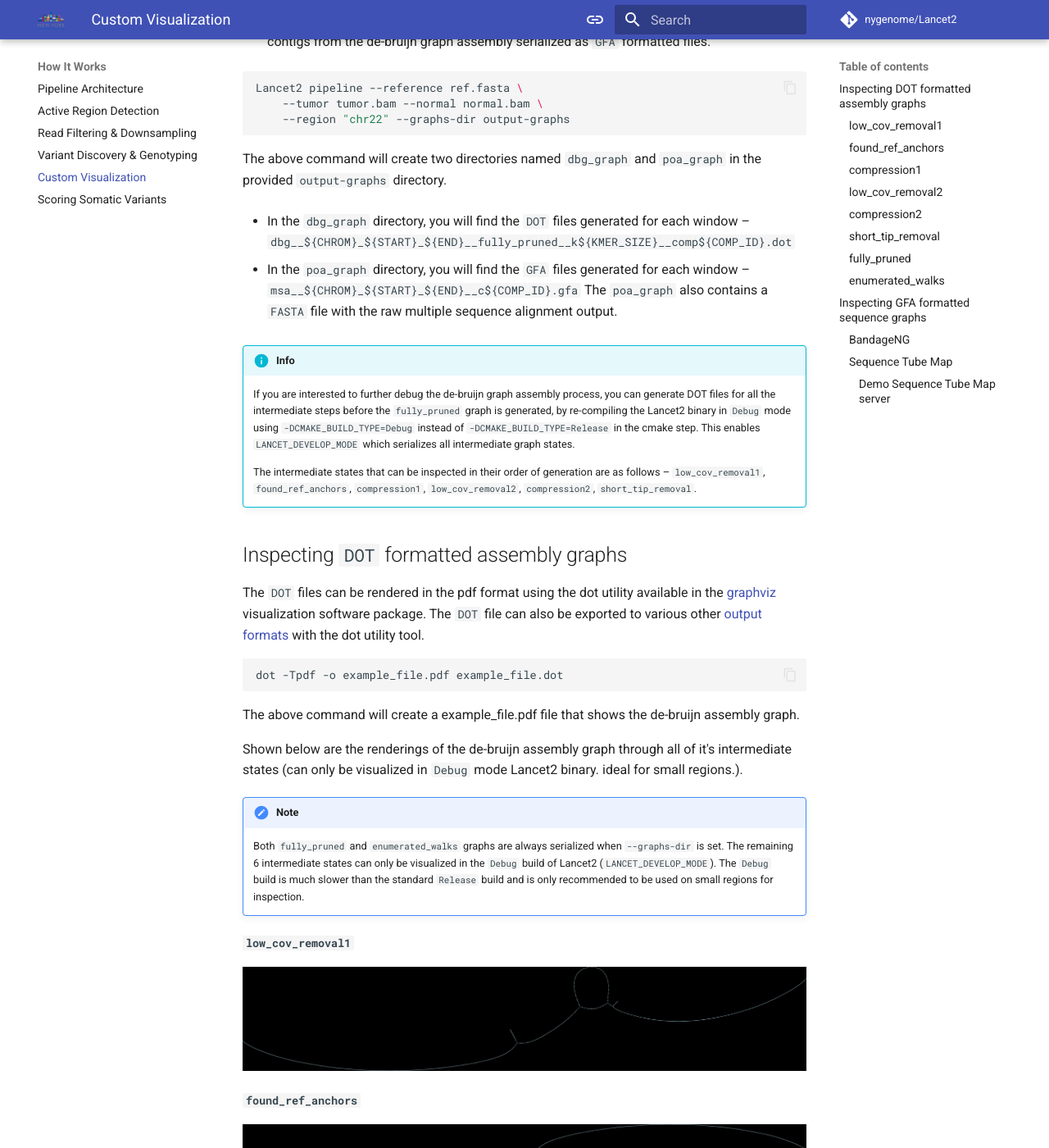
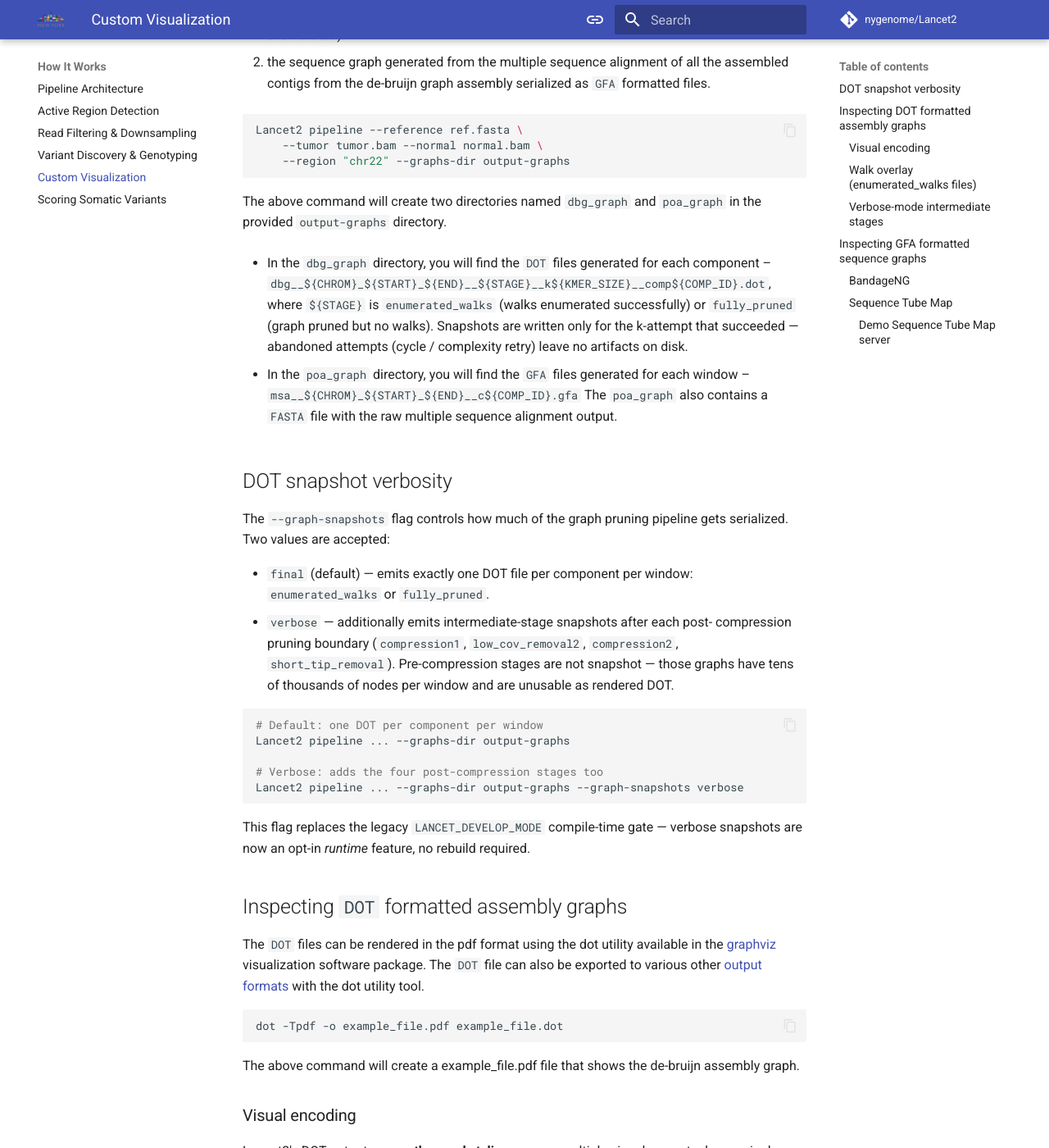
Before and after one commit to omicsnut/Lancet2, an MkDocs documentation site: the page built from docs/guides/custom_visualization.md, in a window 1280 px wide and 1400 px high, scrolled down 401 px. Shown: the whole window at 82% size. Built offline with MkDocs 1.6.1 and Material for MkDocs 9.7.7, drawn with Linux system fonts in a browser that asks for light colours; plug-ins that fetch from the network failed and are left out; comment, search, counter and statistics services are not loaded; the version menu is left out; some of the changed text lies outside the part shown.

Commit message:
chore: add unit tests and sync docs for the dot module
The DOT renderer rewrite now has a unit-test suite and updated user
docs. Tests cover the bidirected-faithful overlay model, the walk
palette and layer factories, REF-walk reconstruction, the renderer's
mirror-expansion + colorList composition, and DotSnapshotBuffer
lifecycle. ReconstructRefWalk moves from `graph.cpp`'s anonymous
namespace into `dot_walk_layers.h` / `dot_renderer.cpp` so it's
callable without a full `Graph` instance.

The Catch2 binary picks up 16 new test cases (57 assertions); the
full suite goes from 99 → 115 cases / 4773 → 4830 assertions.

Documentation: `custom_visualization.md` documents the new flag, the
single-file-per-component output, the orthogonal styling axes
(role / anchor / probe / walk colorList), and the verbose-mode
intermediate stage list. `reference.md` adds the new
`--graph-snapshots=final|verbose` flag entry. The legacy
`LANCET_DEVELOP_MODE` recompile note is removed.

- src/lancet/cbdg/dot_walk_layers.h: declare ReconstructRefWalk so
  it's reachable from tests.
- src/lancet/cbdg/dot_renderer.cpp: ReconstructRefWalk
  implementation moved here from graph.cpp's anonymous namespace.
  Replaces the LANCET_ASSERT on src_itr with a soft-fail return so
  the function can be exercised by hand-built test graphs without
  triggering the assert.
- src/lancet/cbdg/graph.cpp: drop the moved namespace + helper.
- tests/cbdg/dot_renderer_test.cpp: new test file with 16 cases
  organized by primitive (LogicalEdge canonicalisation, WalkColor
  palette, MakeWalkLayers, MakeAnchorLayer, ReconstructRefWalk) and
  by renderer behavior (mirror expansion, colorList composition,
  empty-walks no-overlay, anchor + role stacking, snapshot buffer
  Discard / Commit). Local TestGraph helper mirrors the one in
  graph_test.cpp to keep test files independent.
- tests/CMakeLists.txt: add dot_renderer_test.cpp to the cbdg test
  group.
- docs/guides/custom_visualization.md: documents the
  --graph-snapshots flag, the single-file-per-component output
  pattern, the orthogonal node-styling axes (role / anchor / probe),
  the walk colorList composition for shared edges, the verbose-mode
  stage list, and a one-liner shell snippet for batch PDF rendering.
  Drops the LANCET_DEVELOP_MODE recompile instructions.
- docs/reference.md: document --graph-snapshots under the Optional
  CLI section. Update --graphs-dir entry to reflect the new
  one-file-per-component output.

````diff
--- a/docs/guides/custom_visualization.md
+++ b/docs/guides/custom_visualization.md
@@ -4,8 +4,9 @@
 This can be enabled by passing a non-existing directory to the `--graphs-dir` flag to write per window serialized graphs in the directory.
 
 1. the kmer-based colored de-bruijn overlap graph after the cleaning/pruning steps of the assembly
-   process serialized as `DOT` formatted [graphviz](https://www.graphviz.org/) files. One `DOT` file
-   is generated for every connected component for each window.
+   process serialized as `DOT` formatted [graphviz](https://www.graphviz.org/) files. **One DOT file per
+   connected component per window** — either `enumerated_walks` (when haplotype walks were
+   successfully enumerated) or `fully_pruned` (when assembly stopped before walks could be enumerated).
 
 2. the sequence graph generated from the multiple sequence alignment of all the assembled contigs
    from the de-bruijn graph assembly serialized as `GFA` formatted files.
@@ -18,22 +19,39 @@
 
 The above command will create two directories named `dbg_graph` and `poa_graph` in the provided `output-graphs` directory.
 
-- In the `dbg_graph` directory, you will find the `DOT` files generated for each window –
-  `dbg__${CHROM}_${START}_${END}__fully_pruned__k${KMER_SIZE}__comp${COMP_ID}.dot`
+- In the `dbg_graph` directory, you will find the `DOT` files generated for each component –
+  `dbg__${CHROM}_${START}_${END}__${STAGE}__k${KMER_SIZE}__comp${COMP_ID}.dot`,
+  where `${STAGE}` is `enumerated_walks` (walks enumerated successfully) or
+  `fully_pruned` (graph pruned but no walks). Snapshots are written only for the
+  k-attempt that succeeded — abandoned attempts (cycle / complexity retry) leave
+  no artifacts on disk.
 
 - In the `poa_graph` directory, you will find the `GFA` files generated for each window –
   `msa__${CHROM}_${START}_${END}__c${COMP_ID}.gfa`
   The `poa_graph` also contains a `FASTA` file with the raw multiple sequence alignment output.
 
-!!! info "Info"
+## DOT snapshot verbosity
 
-    If you are interested to further debug the de-bruijn graph assembly process, you can generate DOT files for all the
-    intermediate steps before the `fully_pruned` graph is generated, by re-compiling the Lancet2 binary in `Debug` mode using
-    `-DCMAKE_BUILD_TYPE=Debug` instead of `-DCMAKE_BUILD_TYPE=Release` in the cmake step. This enables `LANCET_DEVELOP_MODE`
-    which serializes all intermediate graph states.
+The `--graph-snapshots` flag controls how much of the graph pruning pipeline gets
+serialized. Two values are accepted:
 
-    The intermediate states that can be inspected in their order of generation are as follows –
-    `low_cov_removal1`, `found_ref_anchors`, `compression1`, `low_cov_removal2`, `compression2`, `short_tip_removal`.
+- `final` (default) — emits exactly one DOT file per component per window:
+  `enumerated_walks` or `fully_pruned`.
+- `verbose` — additionally emits intermediate-stage snapshots after each post-
+  compression pruning boundary (`compression1`, `low_cov_removal2`, `compression2`,
+  `short_tip_removal`). Pre-compression stages are not snapshot — those graphs
+  have tens of thousands of nodes per window and are unusable as rendered DOT.
+
+```bash
+# Default: one DOT per component per window
+Lancet2 pipeline ... --graphs-dir output-graphs
+
+# Verbose: adds the four post-compression stages too
+Lancet2 pipeline ... --graphs-dir output-graphs --graph-snapshots verbose
+```
+
+This flag replaces the legacy `LANCET_DEVELOP_MODE` compile-time gate — verbose
+snapshots are now an opt-in *runtime* feature, no rebuild required.
 
 ## Inspecting `DOT` formatted assembly graphs
 
@@ -48,45 +66,59 @@
 
 The above command will create a example_file.pdf file that shows the de-bruijn assembly graph.
 
-Shown below are the renderings of the de-bruijn assembly graph through all of it's intermediate
-states (can only be visualized in `Debug` mode Lancet2 binary. ideal for small regions.).
+### Visual encoding
 
-!!! note "Note"
+Lancet2's DOT output uses **orthogonal styling axes** so multiple signals can stack
+on a single node without losing information:
 
-    Both `fully_pruned` and `enumerated_walks` graphs are always serialized when `--graphs-dir` is set.
-    The remaining 6 intermediate states can only be visualized in the `Debug` build of Lancet2 (`LANCET_DEVELOP_MODE`).
-    The `Debug` build is much slower than the standard `Release` build and is only recommended
-    to be used on small regions for inspection.
+| Concern                     | Source                                | Visual encoding                             |
+|:----------------------------|:--------------------------------------|:--------------------------------------------|
+| Sample role                 | `Node::IsCaseOnly` / `IsCtrlOnly` / `IsShared` / `HasTag(REFERENCE)` | `fillcolor` (indianred / mediumseagreen / steelblue / lightblue) |
+| Source/sink anchor          | `mSourceAndSinkIds`                   | heavy goldenrod border + double `peripheries` |
+| Probe-marked k-mer (`--probe-variants`) | `ProbeTracker::GetHighlightNodeIds`   | `style="filled,striped"` with orchid stripe accent |
+| Walk membership (per edge)  | enumerated haplotype walks            | graphviz native `colorList` (`color="#A:#B:#C"`) — parallel-color stripes |
 
+A probe-marked anchor in a CASE-only k-mer renders all three signals simultaneously:
+indianred fill + heavy goldenrod border + striped orchid accent. No signal is lost
+to overlay precedence.
 
-#### `low_cov_removal1`
-![low_cov_removal1](../assets/01_dbg__chr1_38506673_38507173__low_cov_removal1__k31__comp0.png){ align=left, loading=lazy }
+### Walk overlay (`enumerated_walks` files)
 
-#### `found_ref_anchors`
-![found_ref_anchors](../assets/02_dbg__chr1_38506673_38507173__found_ref_anchors__k31__comp1.png){ align=left, loading=lazy }
+Each enumerated haplotype walk is colored with a **maximally-distinct** hex color
+chosen from a 64-entry palette pre-computed via k-means clustering in CIE L\*a\*b\*
+perceptual color space (see `scripts/gen_walk_palette.py`). The reference walk
+(index 0) gets a fixed white accent (`#FFFFFF`) so it stands out as the backbone;
+ALT walks consume the LAB palette starting at index 1.
 
-#### `compression1`
-![compression1](../assets/03_dbg__chr1_38506673_38507173__compression1__k31__comp1.png){ align=left, loading=lazy }
+When multiple walks share an edge, graphviz's native `colorList` renders the edge
+as **parallel-color stripes** — the edge picks up all the walks that traverse it,
+not just the dominant one. The bidirected mirror of every walked edge is colored
+with the same style, so under the `neato` layout both anti-parallel splines carry
+the walk's color.
 
-#### `low_cov_removal2`
-![low_cov_removal2](../assets/04_dbg__chr1_38506673_38507173__low_cov_removal2__k31__comp1.png){ align=left, loading=lazy }
+### Verbose-mode intermediate stages
 
-#### `compression2`
-![compression2](../assets/05_dbg__chr1_38506673_38507173__compression2__k31__comp1.png){ align=left, loading=lazy }
+When `--graph-snapshots=verbose` is set, four additional DOT files per component
+trace the graph through the pruning pipeline:
 
-#### `short_tip_removal`
-![short_tip_removal](../assets/06_dbg__chr1_38506673_38507173__short_tip_removal__k31__comp1.png){ align=left, loading=lazy }
+| Stage filename label         | Captured after                                  |
+|:-----------------------------|:------------------------------------------------|
+| `compression1`               | First unitig compression                        |
+| `low_cov_removal2`           | Second pass low-coverage node removal           |
+| `compression2`               | Second unitig compression                       |
+| `short_tip_removal`          | Tip removal (recursive until stable)            |
 
-#### `fully_pruned`
-![fully_pruned](../assets/07_dbg__chr1_38506673_38507173__fully_pruned__k31__comp1.png){ align=left, loading=lazy }
+Pre-compression stages (initial build, first low-coverage removal, anchor
+discovery) are intentionally not snapshot — they have too many nodes to render
+usefully. The first usable snapshot is `compression1`, after the graph collapses
+into unitigs.
 
-#### `enumerated_walks`
-
-This stage overlays the enumerated haplotype walks onto the fully-pruned graph with
-maximally-distinct edge colors. Each walk's edges are colored using a 64-entry palette
-pre-computed via k-means clustering in CIE L\*a\*b\* perceptual color space. Higher-confidence
-walks take color priority on shared edges (DOT last-writer-wins semantics). The REF haplotype
-is not colored because it has no MaxFlow walk backing it.
+```bash
+# Render every snapshot to PDF
+for dot_file in output-graphs/dbg_graph/*.dot; do
+    dot -Tpdf -o "${dot_file%.dot}.pdf" "${dot_file}"
+done
+```
 
 ## Inspecting `GFA` formatted sequence graphs
 
````
Also changed, not shown: docs/reference.md (+9 -1 lines), 5 other files.
